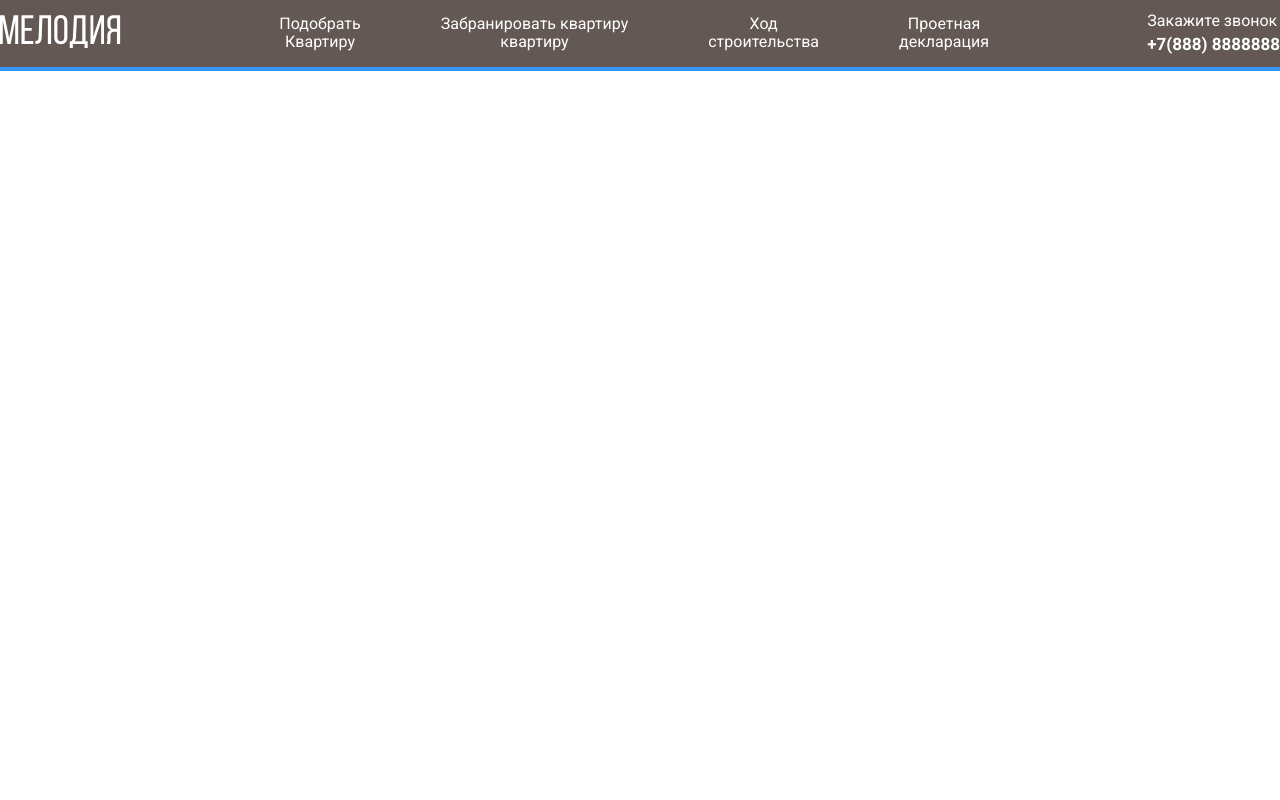
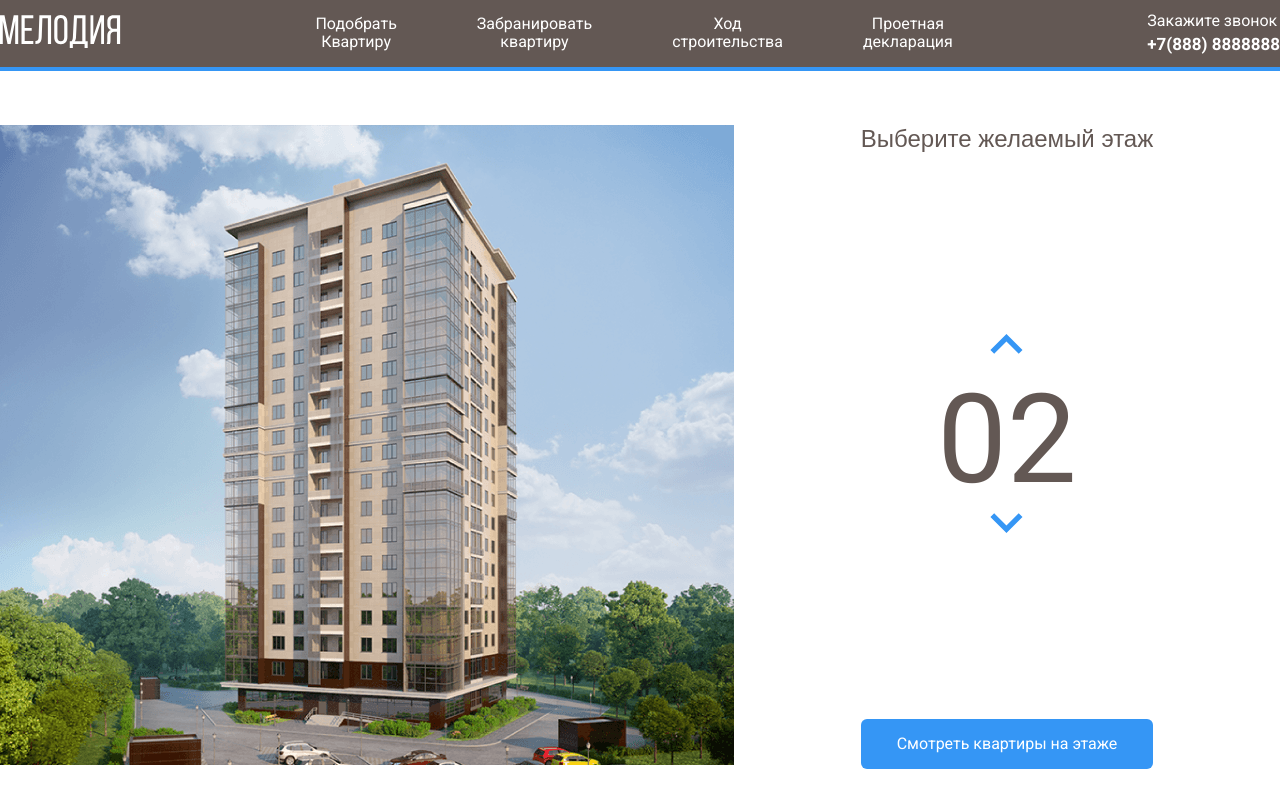
Before and after one commit to MarekLinke/melody, a plain HTML site: page index.html in a window 1280 px wide. Drawn offline with Linux system fonts and the light colour scheme.

Commit message:
Вторая часть. Создание основы

```diff
--- a/css/style.css
+++ b/css/style.css
@@ -1,3 +1,13 @@
+@font-face {
+    font-family: 'Bebas Neue Cyrillic';
+    src: local('Bebas Neue Cyrillic'), local('BebasNeueCyrillic'),
+        url('../fonts/BebasNeueCyrillic.woff2') format('woff2'),
+        url('../fonts/BebasNeueCyrillic.woff') format('woff');
+    /*font-weight: normal;
+    font-style: normal;*/
+    font-display: swap;
+}
+
 * {
     box-sizing: border-box; /*правило устанавливаемое для всех элементов позволяющая правильно считать высоту и ширину элементов*/
 }
@@ -49,3 +59,60 @@ body {
     text-decoration: none;
     color: #fff;
  }
+ .main {
+    max-width: 1280px;
+    margin: auto;
+    padding-top: 54px;
+    display: flex;
+ }
+ .main-info {
+    display: flex;
+    flex-direction: column;
+    align-items: center;
+    flex-grow: 1;
+    text-align: center;
+    justify-content: space-between;
+
+ }
+ .home-image path {
+    opacity: 0;
+    cursor: pointer;
+ }
+ .home-image path:hover {
+    opacity: 1;
+ }
+ .counter-group {
+    display: flex;
+    flex-direction: column;
+    align-items: center;
+ }
+ .counter-button {
+    cursor: pointer;
+    background: #fff;
+    border: none;
+}
+.counter-arrow-down {
+    transform: rotateX(180deg);
+}
+.main-title {
+    font-family: "Bebas Neue Cyrillc", sans-serif;
+    font-weight: normal;
+    margin: 0;
+
+
+    color: #635854;
+}
+
+.counter {
+    color: #635854;
+    font-size: 124px;
+    margin-top: 10px;
+}
+.button-primary {
+    background: #3596F5;
+    border-radius: 6px;
+    color: #fff;
+    border: none;
+    padding: 16px 36px;
+    cursor: pointer;
+}
--- a/index.html
+++ b/index.html
@@ -24,7 +24,7 @@
                     <a href="#" class="navbar-link">Подобрать </br>Квартиру</a>
                 </li>
                 <li class="navbar-item">
-                    <a href="#" class="navbar-link">Забранировать квартиру <br>квартиру</a>
+                    <a href="#" class="navbar-link">Забранировать <br>квартиру</a>
                 </li>
                 <li class="navbar-item">
                     <a href="#" class="navbar-link">Ход </br>строительства</a>
@@ -41,6 +41,59 @@
         </div>
         <!-- /.navbar -->
     </header>
+    <main class="main">
+
+
+
+        <div class="main-image">
+            <svg class="home-image" width="734" height="640" viewBox="0 0 734 640" fill="none" xmlns="http://www.w3.org/2000/svg" xmlns:xlink="http://www.w3.org/1999/xlink">
+                <rect width="734" height="640" fill="url(#pattern0)"/>
+                <defs>
+                <pattern id="pattern0" patternContentUnits="objectBoundingBox" width="1" height="1">
+                <use xlink:href="#image0_1_86" transform="translate(-0.00408719) scale(0.0013624 0.0015625)"/>
+                </pattern>
+                <image id="image0_1_86" width="740" height="640" xlink:href="img/home 1.png"/>
+                </defs>
+                <path d="M222 530.783L445.084 538.899L515 525V547.014L445.791 567L222 555.841V530.783Z" fill="#3595F6" fill-opacity="0.75"/>
+                <path d="M223 530V505L445.579 508.3L516 505V525L445.983 538L223 530Z" fill="#3595F6" fill-opacity="0.75"/>
+                <path d="M223 504V479H446.286H516V502L447.297 509L223 504Z" fill="#3595F6" fill-opacity="0.75"/>
+                <path d="M223 480V454.739L446.597 451L515 457.77V480H446.294" fill="#3595F6" fill-opacity="0.75"/>
+                <path d="M223 453.028V427.269L446.791 424L516 434.898V456L446.286 449.362L223 453.028Z" fill="#3595F6" fill-opacity="0.75"/>
+                <path d="M222 425.756V402.217L445.271 390L517 412.844V434L445.271 421.783L222 425.756Z" fill="#3595F6" fill-opacity="0.75"/>
+                <path d="M222 403.886V378.531L446.483 362L517 391.006V412L445.978 389.992L222 403.886Z" fill="#3595F6" fill-opacity="0.75"/>
+                <path d="M222 378.853V353.548L446.786 333L517 370.047V391L444.26 361.949L222 378.853Z" fill="#3595F6" fill-opacity="0.75"/>
+                <path d="M222 352.664V328.189L447.291 303L517 347.871V370L446.988 331.248L222 352.664Z" fill="#3595F6" fill-opacity="0.75"/>
+                <path d="M222 326.921V302.82L446.786 274L517 325.213V346L445.978 303.523L222 326.921Z" fill="#3595F6" fill-opacity="0.75"/>
+                <path d="M221 303V279L445.576 246L517 305.3V325L446.283 274.3L221 303Z" fill="#3595F6" fill-opacity="0.75"/>
+                <path d="M222 277.694V253.412L445.48 218L516 282.753V304L446.592 245.014L222 277.694Z" fill="#3595F6" fill-opacity="0.75"/>
+                <path d="M222 253.692V228.418L446.592 190L516 261.073V282L446.289 217.297L222 253.692Z" fill="#3595F6" fill-opacity="0.75"/>
+                <path d="M222 227.578V202.259L445.076 158L516 238.01V261L446.289 186.763L222 227.578Z" fill="#3595F6" fill-opacity="0.75"/>
+                <path d="M223 203V178L445.276 130L516 215V238L444.569 158.7L223 203Z" fill="#3595F6" fill-opacity="0.75"/>
+                <path d="M222 177.67V152.452L444.066 100L516 193.103V216L445.581 128.95L222 177.67Z" fill="#3595F6" fill-opacity="0.75"/>
+                <path d="M222 152.576V126.301L446.289 69L516 171.778V193L445.986 100.328L222 152.576Z" fill="#3595F6" fill-opacity="0.75"/>
+
+                </svg>
+
+        </div>
+        <!-- /.main-image -->
+        <div class="main-info">
+            <h2 class="main-title">Выберите желаемый этаж</h2>
+            <div class="counter-group">
+                <button class="counter-button counter-up">
+                    <img class="counter-arrow counter-arrow-up" src="img/Vector.svg" alt="">
+                </button>
+                <span class="counter">02</span>
+                <button class="counter-button counter-down">
+                    <img class="counter-down counter-arrow-down" src="img/Vector.svg" alt="">
+                </button>
+            </div>
+            <!--/.counter-group-->
+            <button class="button button-primary">Смотреть квартиры на этаже</button>
+        </div>
+
+        <!-- /.main-info -->
+
+    </main>
 
 </body>
 </html>
```
Also changed, not shown: fonts/BebasNeueCyrillic.woff (added), fonts/BebasNeueCyrillic.woff2 (added), img/Group 3.svg (added), img/Vector.svg (added), img/home 1.png (added).
